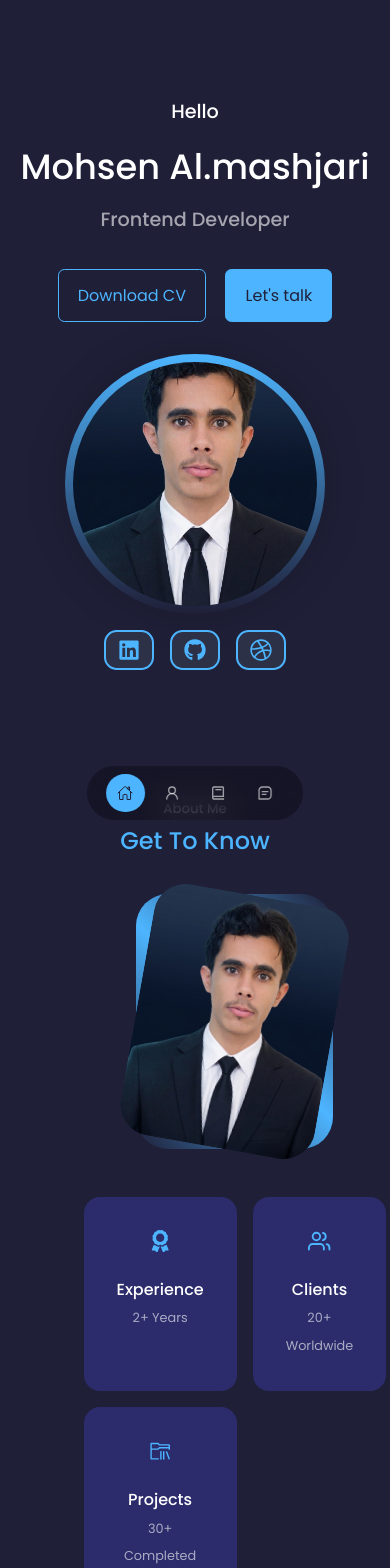
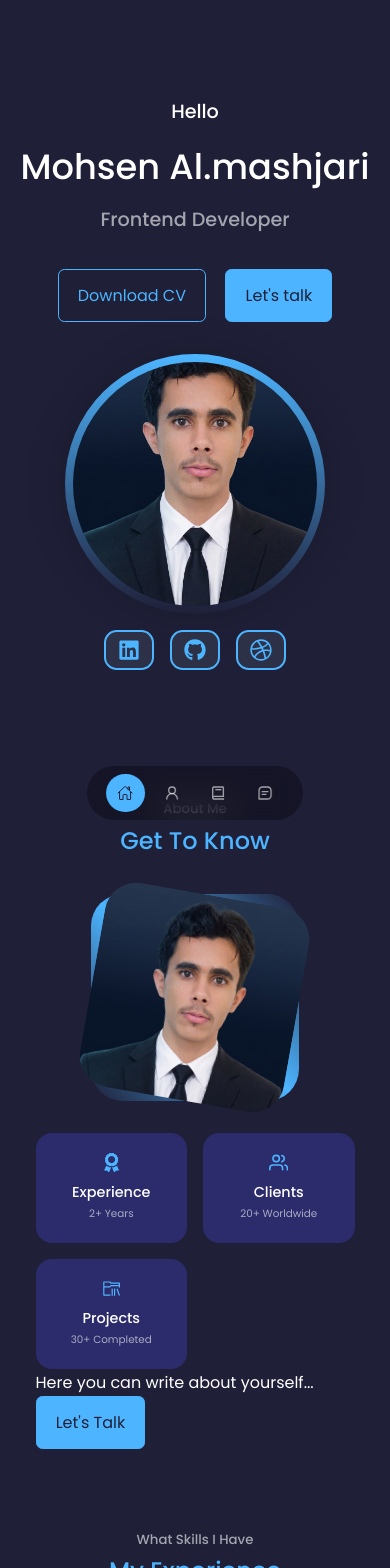
Before and after one commit to Moh775-m/profile, a React (Vite) app: page / in a window 390 px wide. Shown: the top 1568 px of the page. Built offline with nearby package versions, Linux system fonts and the light colour scheme.

Commit message:
edit about.css

```diff
--- a/src/components/about/about.css
+++ b/src/components/about/about.css
@@ -1,8 +1,10 @@
 .about_container {
   display: grid;
-  grid-template-columns: 20% 30%;
-  gap: 20%;
+  grid-template-columns: 35% 50%; /* الصورة 35% و المحتوى 50% */
+  gap: 15%;
   padding-left: 4rem;
+  align-items: center; /* توسيط عمودي */
+  justify-content: center;
 }
 
 .about_me {
@@ -10,9 +12,13 @@
   aspect-ratio: 1/1;
   border-radius: 2rem;
   background: linear-gradient(45deg, transparent, var(--color-primary), transparent);
+  display: grid; /* عشان نوسط الصورة */
+  place-items: center;
 }
 
 .about_me_image {
+  height: 100%;
+  width: 100%;
   transform: rotate(10deg);
   border-radius: 2rem;
   overflow: hidden;
@@ -36,11 +42,15 @@
   padding: 2rem;
   text-align: center;
   transition: var(--transition);
+  display: flex;
+  flex-direction: column;
+  align-items: center;
+  justify-content: center;
 }
 
 .about_card:hover {
   background: transparent;
-  border-color: var(--color-bg-variant);
+  border-color: var(--color-primary);
 }
 
 .about_icon {
@@ -48,48 +58,57 @@
   font-size: 1.4rem;
   margin-bottom: 1rem;
 }
-
-.about_card h5 {
-  font-size: 1rem;
+.about_card h5{
+  font-size: 0.95rem;
 }
-
-.about_card small {
-  font-size: 0.8rem;
+.about_card small{
+  font-size: 0.7rem;
   color: var(--color-light);
 }
 
-@media (max-width: 1024px) {
+/* ====== RESPONSIVE ====== */
+
+/* Tablet */
+@media screen and (max-width: 1024px) {
   .about_container {
-    grid-template-columns: 1fr;
-    gap: 0;
+    grid-template-columns: 1fr; /* عمود واحد */
+    gap: 3rem;
+    padding: 0 2rem;
   }
-
   .about_me {
-    width: 50%;
-    margin: 2rem auto 4rem;
+    width: 50%; /* نص الشاشة */
+    margin: 0 auto; /* في النص */
   }
-
-  .about_container p {
-    margin: 1rem 0 1.5rem;
+  .about_cards {
+    grid-template-columns: repeat(3, 1fr); /* نخليها 3 جنب بعض */
   }
 }
 
-@media (max-width: 600px) {
+/* Mobile */
+@media screen and (max-width: 600px) {
+  .about_container {
+    padding: 0 1rem;
+    gap: 2rem;
+  }
   .about_me {
-    width: 65%;
-    margin: 0rem auto 3rem;
+    width: 65%; /* اكبر شوية في الموبايل */
+    margin: 0 auto;
   }
-
   .about_cards {
-    grid-template-columns: 1fr 1fr;
+    grid-template-columns: repeat(2, 1fr); /* 2 في الصف زي skills */
     gap: 1rem;
   }
-
-  .about_container {
-    text-align: center;
+  .about_card {
+    padding: 1.2rem;
   }
-
-  .about_container p {
-    margin: 1.5rem 0rem;
+  .about_icon {
+    font-size: 1.2rem;
+    margin-bottom: 0.5rem;
+  }
+  .about_card h5{
+    font-size: 0.9rem;
+  }
+  .about_card small{
+    font-size: 0.65rem;
   }
 }
```
